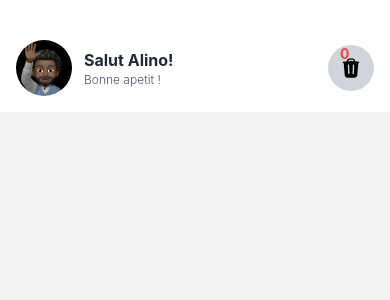
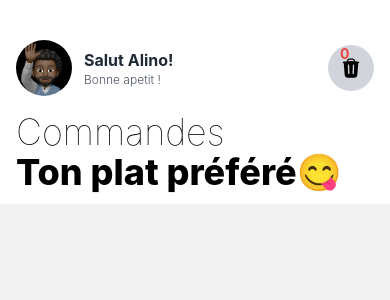
Before and after one commit to rougeEloma/react-native, a React Native app: screen /Home in a window 390 px wide. Shown: the top 300 px of the page. Built offline with nearby package versions, Linux system fonts and the light colour scheme.

Commit message:
home screen - on going

```diff
--- a/screens/HomeScreen.js
+++ b/screens/HomeScreen.js
@@ -49,6 +49,12 @@ export default function HomeScreen() {
               <TrashIcon size={22} color="black" />
             </TouchableOpacity>
           </View>
+          <View className=" mx-4 mb-3">
+            <Text className=" font-thin text-4xl text-black">Commandes</Text>
+            <Text className=" font-extrabold text-4xl text-black">
+              Ton plat préféré😋
+            </Text>
+          </View>
         </View>
       </SafeAreaView>
     </>
```
